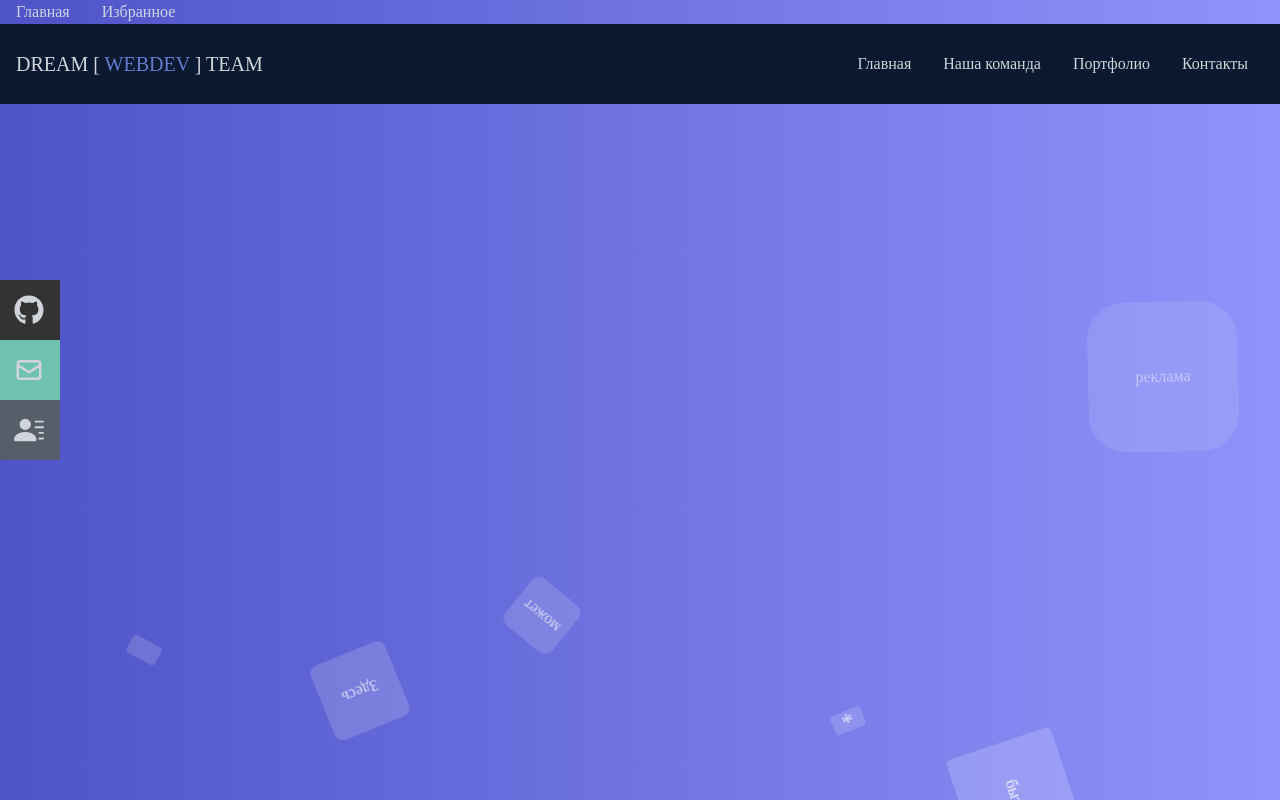
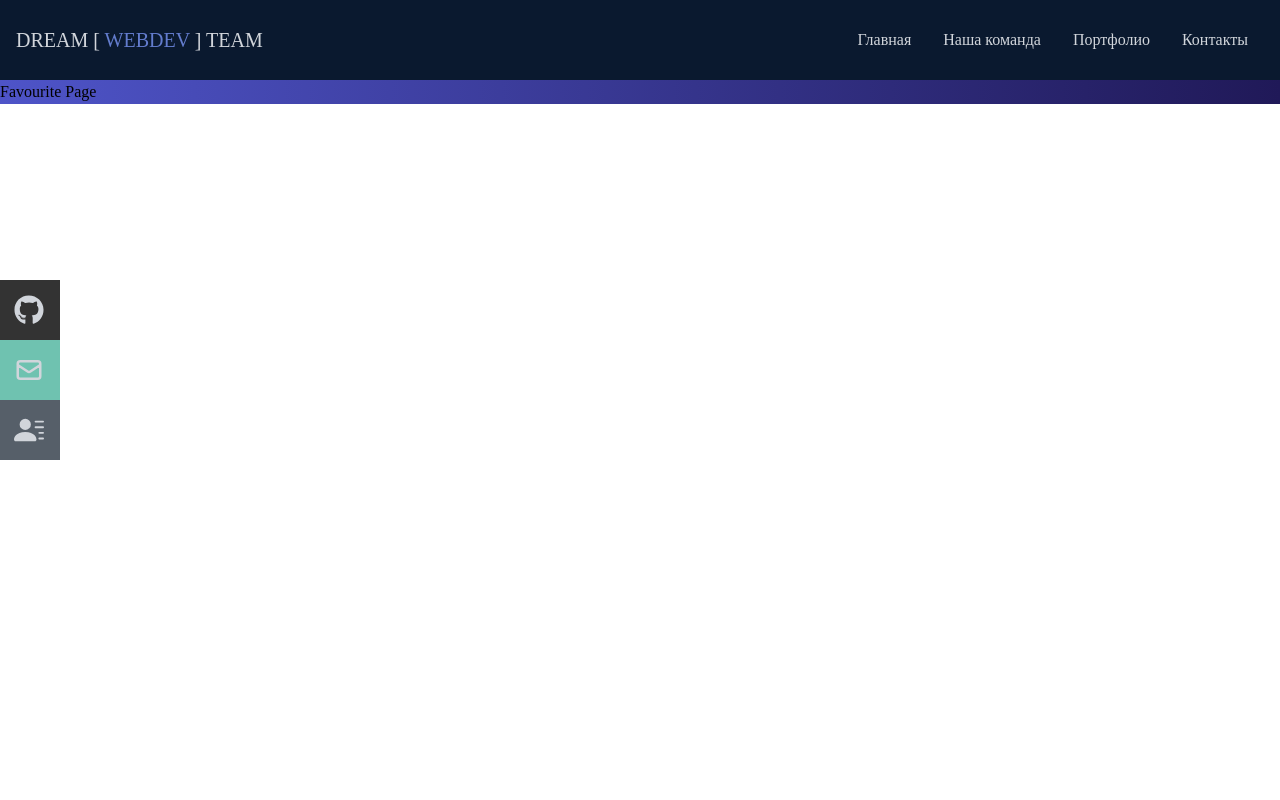
Before and after one commit to Sorrint/react-team-site, a React (Create React App) app: page /favourite in a window 1280 px wide. Built offline with nearby package versions, Linux system fonts and the light colour scheme.

Commit message:
fix styles

```diff
--- a/src/app/components/background.jsx
+++ b/src/app/components/background.jsx
@@ -25,8 +25,8 @@ const Background = ({ children }) => {
                     <li></li>
                     <li>реклама</li>
                 </ul>
+                {children}
             </div>
-            {children}
         </>
     );
 };
--- a/src/app/components/breadCrumbs.jsx
+++ b/src/app/components/breadCrumbs.jsx
@@ -37,7 +37,7 @@ const BreadCrumbs = ({ pathname }) => {
     };
     if (elements) {
         return (
-            <nav>
+            <nav className="breadcrumbs">
                 <ol className="breadcrumb flex text-slate-300">
                     {elements.map((el) => (
                         <li key={el}>{getText(el)}</li>
--- a/src/app/components/hero.jsx
+++ b/src/app/components/hero.jsx
@@ -3,11 +3,9 @@ import { HiArrowNarrowRight } from "react-icons/hi";
 
 const Hero = () => {
     return (
-
         <div name="hero" className="w-full h-screen">
-
             {/* Container */}
-            <div className="max-w-[1000px] mx-auto px-8 flex flex-col justify-center h-full">
+            <div className="max-w-[1000px] mx-auto px-8 flex flex-col justify-center h-full z-10">
                 <p className="text-yellow-400 py-2">
                     Крутая команда разработчиков
                 </p>
--- a/src/app/components/navBar.jsx
+++ b/src/app/components/navBar.jsx
@@ -10,7 +10,7 @@ const Navbar = () => {
     const handleClick = () => setNav(!nav);
 
     return (
-        <div className="fixed w-full h-[80px] flex justify-between items-center px-4 bg-[#0a192f] text-gray-300">
+        <div className="relative w-full h-[80px] flex justify-between items-center px-4 bg-[#0a192f] text-gray-300">
             <div>
                 <h1 className="text-xl">
                     DREAM [ <span className="text-[#637ccd]">WEBDEV</span> ]{" "}
--- a/src/app/pages/mainPage/mainPage.jsx
+++ b/src/app/pages/mainPage/mainPage.jsx
@@ -1,4 +1,5 @@
 import React from "react";
+import BreadCrumbs from "../../components/breadCrumbs";
 import Hero from "../../components/hero";
 import Navbar from "../../components/navBar";
 import Team from "../../components/team";
@@ -7,6 +8,8 @@ const MainPage = () => {
     return (
         <>
             <Navbar />
+            <BreadCrumbs pathname={location.pathname} />
+
             <Hero />
             <Team />
         </>
--- a/src/app/pages/participantPage/index.css
+++ b/src/app/pages/participantPage/index.css
@@ -1,5 +1,6 @@
 .participant {
-    min-height: 100vh;
+    /* min-height: 100vh; */
+    height: calc(100vh - 80px);
     display: flex;
     justify-content: center;
     align-items: center;
--- a/src/app/pages/participantPage/participantPage.jsx
+++ b/src/app/pages/participantPage/participantPage.jsx
@@ -1,6 +1,5 @@
 import React, { useEffect, useState } from "react";
 import { Link, useLocation, useParams } from "react-router-dom";
-
 
 import API from "../../api";
 import BreadCrumbs from "../../components/breadCrumbs";
@@ -17,8 +16,9 @@ const ParticipantPage = () => {
     if (participant) {
         return (
             <>
+                <Navbar />
                 <BreadCrumbs pathname={location.pathname} />
-                <Navbar />
+
                 <div className="participant">
                     <div className="container participant__container">
                         <div className="participant__about">
--- a/src/index.css
+++ b/src/index.css
@@ -35,7 +35,10 @@ code {
     margin: 0;
     padding: 0;
 }
-
+.breadcrumbs {
+    position: relative;
+    height: 0px;
+}
 .context {
     width: 100%;
     position: absolute;
@@ -49,12 +52,13 @@ code {
 }
 
 .area {
-    position: absolute;
+    display: flex;
+    flex-direction: column;
+    flex: 1 1 auto;
     background: #4e54c8;
-    background: linear-gradient(to left, #8f94fb, #4e54c8);
+    background: linear-gradient(to left, #201958, #4e54c8);
     width: 100%;
-    height: 100vh;
-    z-index: -500;
+    height: auto;
 }
 
 .circles {
@@ -191,7 +195,6 @@ code {
 
 .btn-pink {
     @apply border-pink-600 hover:bg-pink-600 duration-300;
-
 }
 
 .btn-secondary {
```
